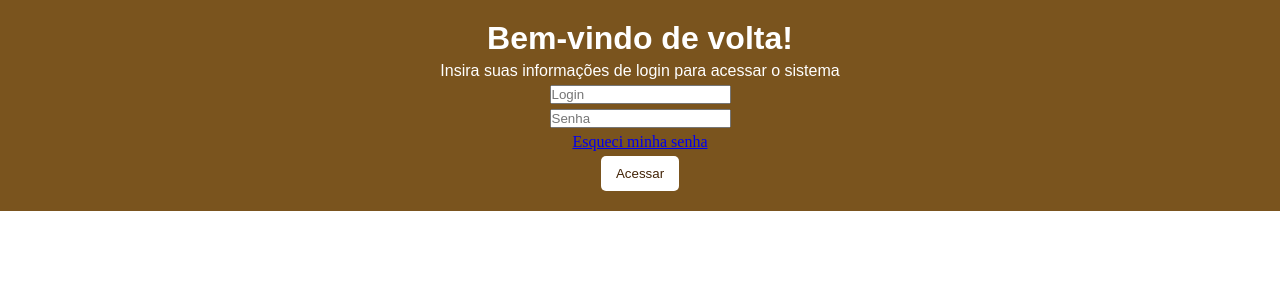
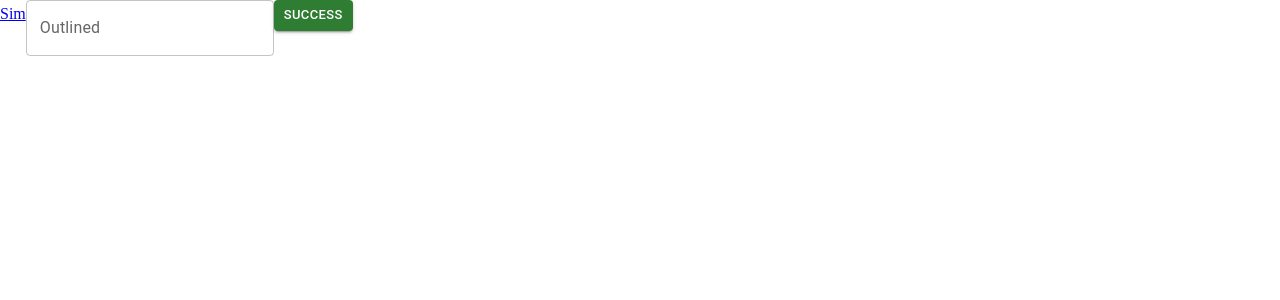
Before and after one commit to EricDagostim/poo, a Next.js app: page / in a window 1280 px wide. Shown: the top 300 px of the page. Built offline with nearby package versions, Linux system fonts and the light colour scheme.

Commit message:
New login page

```diff
--- a/src/pages/_app.js
+++ b/src/pages/_app.js
@@ -1,4 +1,4 @@
-import '../style.css'
+import '/styles/globals.css'
 
 export default function MyApp({ Component, pageProps }) {
   return <Component {...pageProps} />
--- /dev/null
+++ b/src/pages/about.js
@@ -0,0 +1,3 @@
+export default function About(){
+    return <h1>Sobre a Marca</h1>
+}
--- a/src/pages/index.js
+++ b/src/pages/index.js
@@ -1,34 +1,33 @@
+
+import Link from 'next/link'
+import Button from '@mui/material/Button'
+import TextField from '@mui/material/TextField'
 import { Html } from 'next/document'
 import Head from 'next/head'
-import Image from 'next/image'
-import Link from 'next/link'
 
-
-export default function Home() {
+function Home() {
     return(
 
-        <html lang='pt-br'>
+        <Html lang='Pt-br'>
             <Head>
-                <title>Login sistema</title>
+            <title>Login do Sistema </title>
             </Head>
 
-            <body>
-               <div>
-                   <div className='panel'>
-                       <h1 className='title'>Bem-vindo de volta!</h1>
-                       <h2 className='sub-title'>Insira suas informações de login para acessar o sistema</h2>
-                       <input type="text" placeholder='Login'></input>
-                       <input type="password" placeholder='Senha'></input>
+                <div>
+                    <Link href='/not-remember-password'>
+                        Sim
+                    </Link>
 
-                       <Link href='/not-remember-password'>Esqueci minha senha</Link>
-                       <button className='btn-action'>Acessar</button>
-                   </div>
-               </div>
-            </body>
+                    <TextField id="outlined-basic" label="Outlined" variant="outlined" />
 
-        </html>
+                    <Button variant="contained" color="success" size="small">
+                        Success
+                    </Button>
+                </div>
 
-
+        </Html>
 
     )
 }
+
+export default Home
--- a/src/pages/not-remember-password.js
+++ b/src/pages/not-remember-password.js
@@ -18,7 +18,6 @@ export default function Home() {
                        <h1 className='title'>Esqueceu sua senha ?</h1>
                        <h2 className='sub-title'>Digite uma senha que você lembra de ter utilizado</h2>
                        <input type="password" placeholder='Já usei essa'></input>
-                       {/* <input type="password" placeholder='Senha'></input> */}
 
                        <Link href='/' className='btn-secondary-action'>Voltar</Link>
                        <button className='btn-action'>Tentar</button>
--- a/src/style.css
+++ b/styles/globals.css
@@ -5,8 +5,8 @@
 }
 
 .title{
-    font-family:Arial, Helvetica, sans-serif;
-    font-weight: 800;
+    font-family:'Segoe UI', Roboto, Oxygen, Ubuntu, Cantarell, 'Open Sans', 'Helvetica Neue', sans-serif, Helvetica, sans-serif;
+    font-weight: 700;
     font-size: 2rem;
     color: #ffffff;
 }
@@ -19,7 +19,7 @@
 }
 
 .panel{
-    background-color: #7a541e;
+    background-color: #c7c7c7;
     padding: 20px 40px;
     display: flex;
     flex-direction: column;
```
Also changed, not shown: package.json (+6 -1 lines), 1 other file (tests, documents, lock files or other folders).
